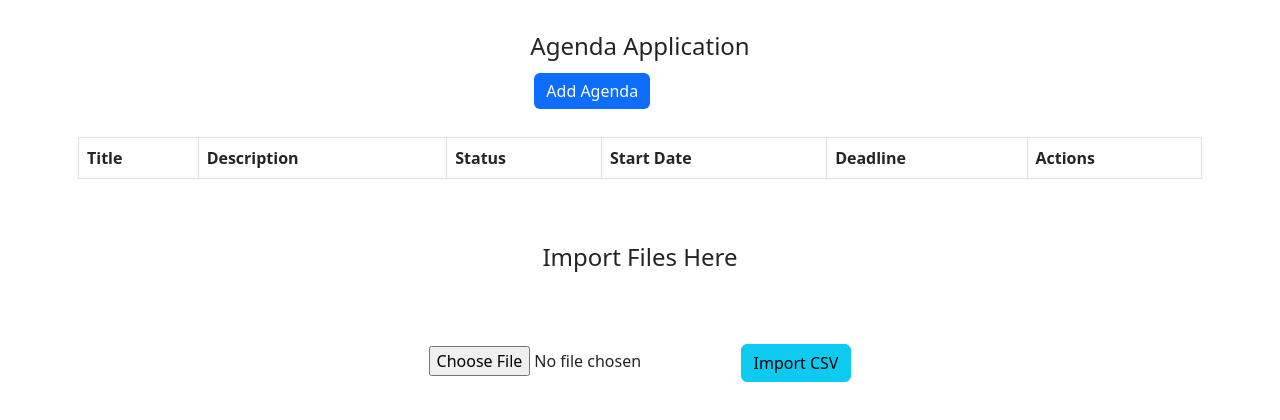
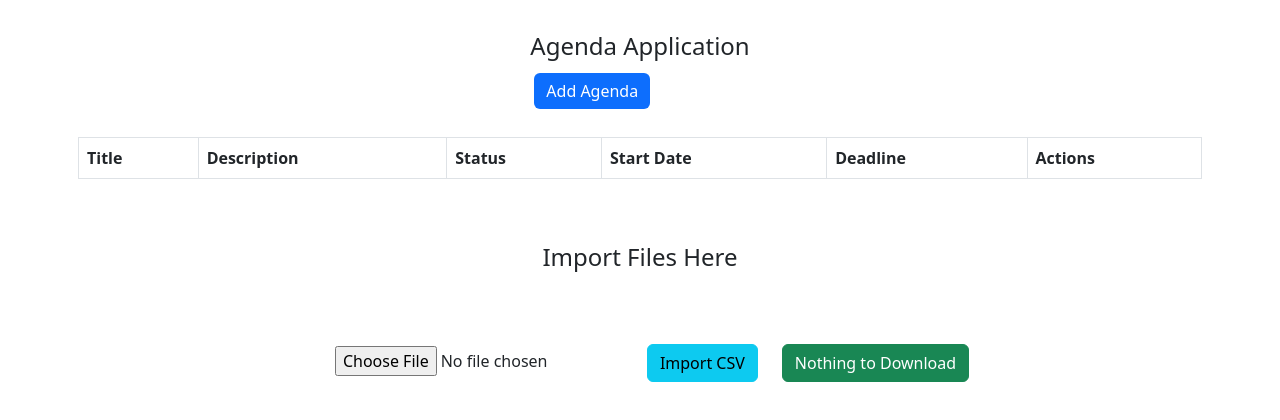
Before and after one commit to MeryAmun/agenda-test-2022, a React (Create React App) app: page / in a window 1280 px wide. Shown: the top 420 px of the page. Built offline with nearby package versions, Linux system fonts and the light colour scheme.

Commit message:
download csv feature

```diff
--- a/package.json
+++ b/package.json
@@ -11,6 +11,7 @@
     "moment": "^2.29.4",
     "react": "^18.2.0",
     "react-bootstrap": "^2.6.0",
+    "react-csv": "^2.2.2",
     "react-dom": "^18.2.0",
     "react-icons": "^4.6.0",
     "react-redux": "^8.0.5",
--- a/src/components/CsvForm.jsx
+++ b/src/components/CsvForm.jsx
@@ -1,12 +1,15 @@
-import React, { useState, useRef } from "react";
-import { useDispatch, useSelector } from 'react-redux'
+import React, { useState } from "react";
+
+import { Table } from "react-bootstrap";
+import { CSVLink } from "react-csv";
+
 
 const CsvForm = () => {
   const [file, setFile] = useState();
   const [csvArray, setCsvArray] = useState();
   const fileReader = new FileReader();
-  const { agendas } = useSelector((state) => state.reducer);
-  const dispatch = useDispatch()
+
+
 
 
   const csvFileToArray = string => {
@@ -46,11 +49,10 @@ if(csvArray?.length > 0 ) {
    headerKeys = Object.keys(Object.assign({}, ...csvArray));
 }
 
-console.log(agendas)
-console.log(csvArray)
-console.log(headerKeys)
+
   return (
     <div className="d-flex flex-column justify-content-center align-items-center m-3">
+      <div className="container d-flex justify-content-center align-items-center">
       <div className="form-group m-4">
       <input
         type={"file"}
@@ -65,7 +67,17 @@ console.log(headerKeys)
           Import CSV
         </button>
       </div>
-      <table>
+      <div className="form-group">
+      <button className="btn btn-success">
+     {
+        csvArray?.length ?
+        <CSVLink data={csvArray} className='text-white text-decoration-none'>Download CSV</CSVLink> :
+        <CSVLink data={[]} className='text-white text-decoration-none'>Nothing to Download</CSVLink>
+     }
+      </button>
+      </div>
+      </div>
+      <Table striped bordered hover>
         <thead>
           <tr key={"header"}>
             {headerKeys?.map((key) => (
@@ -83,7 +95,7 @@ console.log(headerKeys)
             </tr>
           ))}
         </tbody>
-      </table>
+      </Table>
     </div>
   );
 };
```
Also changed, not shown: 1 other file (tests, documents, lock files or other folders).
